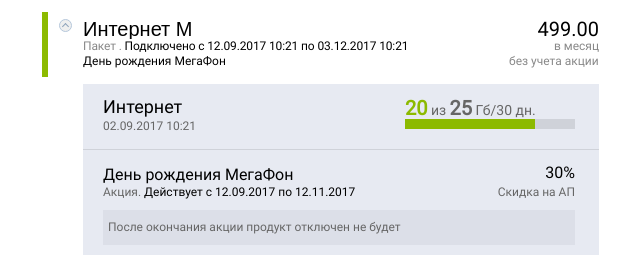
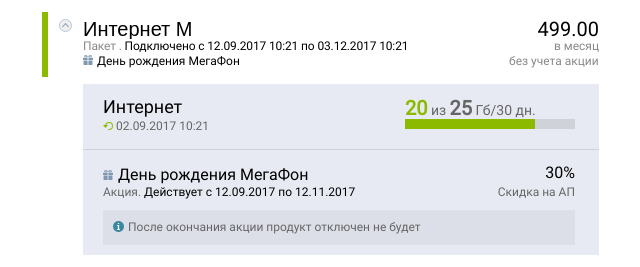
Before and after one commit to cybersunt/peter-service, a website: page public/index.html in a window 1280 px wide. Shown: the part 263-530 px from the top of the page, without its empty margins (316-956 px from the left). Drawn offline with nearby package versions, Linux system fonts and the light colour scheme; files whose address does not match are found by name.

Commit message:
Add images

```diff
--- a/public/css/style.css
+++ b/public/css/style.css
@@ -673,6 +673,11 @@
           justify-content: space-between;
 }
 
+.service__action-icon {
+  display: inline-block;
+  margin-right: 1px;
+}
+
 .service--disabled .service__update,
 .service--disabled .service__price,
 .service--disabled .service__period {
@@ -712,6 +717,11 @@
   color: #666666;
   margin: 0;
   width: calc(100% - 170px);
+}
+
+.one-service__date-icon {
+  display: inline-block;
+  margin-right: 3px;
 }
 
 .one-service__data {
@@ -792,4 +802,22 @@
   background-color: #dcdfe8;
   color: #666666;
   margin-top: 10px;
+  position: relative;
+  padding-left: 25px;
 }
+
+.action__info::before {
+  content: '';
+  width: 11px;
+  height: 11px;
+  position: absolute;
+  background: url('../img/icon-info.png') 0 0 no-repeat;
+  top: 11px;
+  left: 10px;
+  z-index: 1;
+}
+
+.action__icon {
+  display: inline-block;
+  margin-right: 5px;
+}
--- a/public/index.html
+++ b/public/index.html
@@ -31,7 +31,7 @@
           <p class="service__description"><span class="service__type"> {{ service.type }} .</span> {{ service.description }}</p>
           <div class="service__period">{{ service.period }}</div>
 
-          <div v-if="service.share" class="service__action-name"> {{ service.shareName }}</div>
+          <div v-if="service.share" class="service__action-name"><img class="service__action-icon" src="img/icon-present.svg" alt="День рождения МегаФон" width="10" height="10"> {{ service.shareName }}</div>
           <div v-if="service.share" class="service__price-comment"> {{ service.priceComment }}</div>
         </div>
 
@@ -40,12 +40,12 @@
           <div class="one-service">
             <p class="one-service__name">Интернет</p>
             <p class="one-service__data"><b class="one-service__spent">20</b> из <b>25</b> Гб/30 дн.</p>
-            <p class="one-service__date">02.09.2017 10:21</p>
+            <p class="one-service__date"><img class="one-service__date-icon" src="img/icon-update.svg" alt="02.09.2017 10:21" width="10" height="8">02.09.2017 10:21</p>
             <progress-bar></progress-bar>
           </div>
 
           <div class="action">
-            <p class="action__name">День рождения МегаФон</p>
+            <p class="action__name"><img class="action__icon" src="img/icon-present.svg" alt="День рождения МегаФон" width="10" height="10">День рождения МегаФон</p>
             <div class="action__discount">30%</div>
             <p class="action__description"><span class="action__type">Акция. </span>Действует с 12.09.2017 по 12.11.2017</p>
             <div class="action__discount-desc">Скидка на АП</div>
--- a/source/css/action.css
+++ b/source/css/action.css
@@ -40,4 +40,22 @@
   background-color: #dcdfe8;
   color: #666666;
   margin-top: 10px;
+  position: relative;
+  padding-left: 25px;
 }
+
+.action__info::before {
+  content: '';
+  width: 11px;
+  height: 11px;
+  position: absolute;
+  background: url('../img/icon-info.png') 0 0 no-repeat;
+  top: 11px;
+  left: 10px;
+  z-index: 1;
+}
+
+.action__icon {
+  display: inline-block;
+  margin-right: 5px;
+}
--- a/source/css/one-service.css
+++ b/source/css/one-service.css
@@ -20,6 +20,11 @@
   color: #666666;
   margin: 0;
   width: calc(100% - 170px);
+}
+
+.one-service__date-icon {
+  display: inline-block;
+  margin-right: 3px;
 }
 
 .one-service__data {
--- a/source/css/service.css
+++ b/source/css/service.css
@@ -139,6 +139,11 @@
   justify-content: space-between;
 }
 
+.service__action-icon {
+  display: inline-block;
+  margin-right: 1px;
+}
+
 .service--disabled .service__update,
 .service--disabled .service__price,
 .service--disabled .service__period {
```
Also changed, not shown: source/index.html (+3 -3 lines), public/css/style.min.css, public/img/icon-info.png (added), public/img/icon-present.svg (added), public/img/icon-update.svg (added), source/img/icon-info.png (added), source/img/icon-present.svg (added), source/img/icon-update.svg (added).
